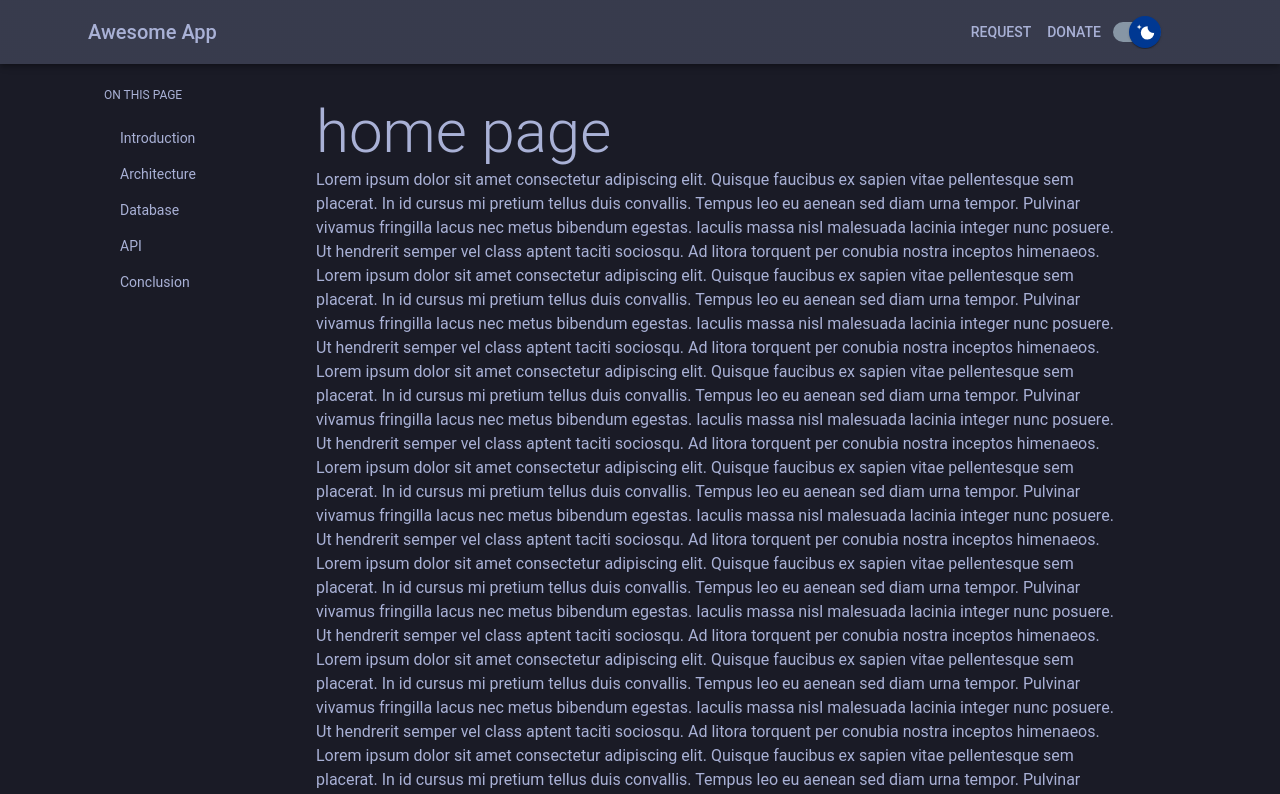
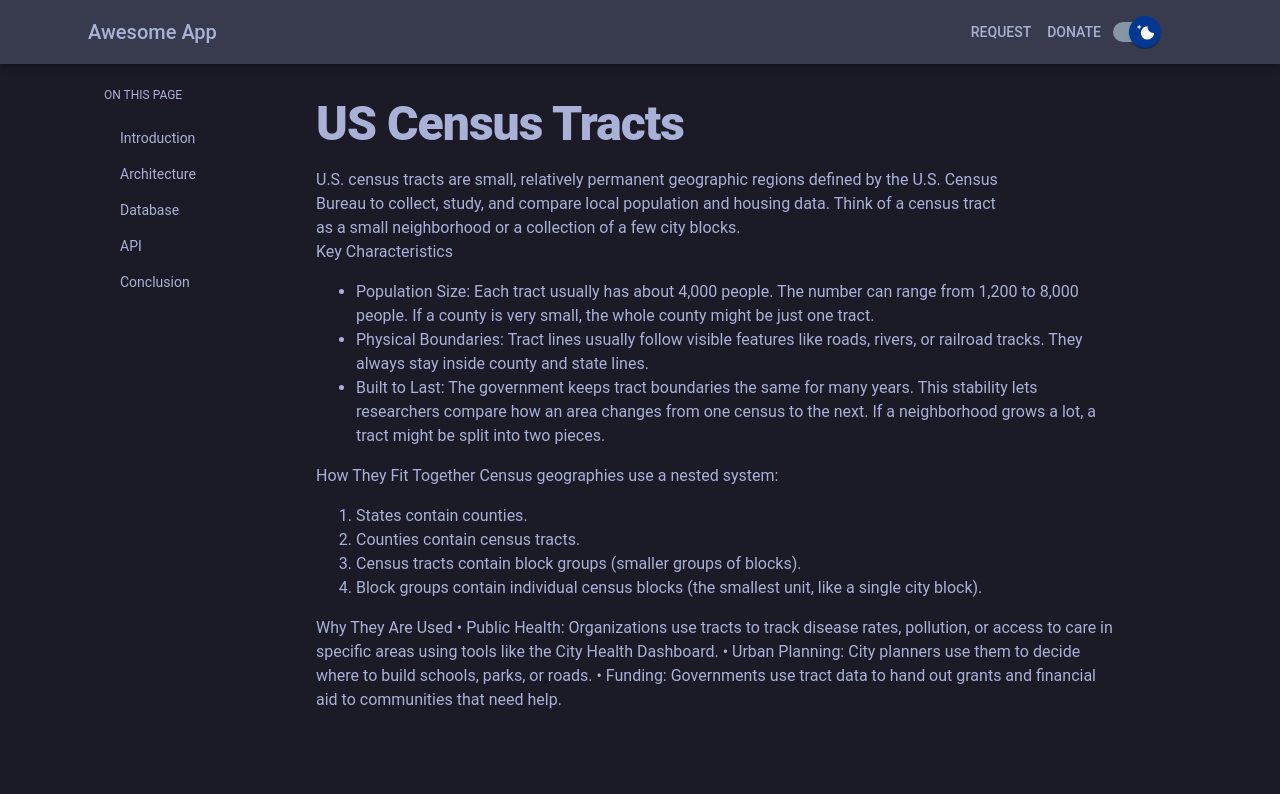
Before and after one commit to Vin-Cento/react_app_template, a React (Vite) app: page / in a window 1280 px wide. Shown: the top 794 px of the page. Built offline with nearby package versions, Linux system fonts and the light colour scheme.

Commit message:
feat: update homepage info

```diff
--- a/src/pages/HomePage.tsx
+++ b/src/pages/HomePage.tsx
@@ -4,23 +4,68 @@ export default function HomePage() {
   return (
     <>
       <Box>
-        <Typography variant="h2" >home page</Typography>
+
+        <Typography
+          variant="h3"
+          component="h1"
+          sx={{
+            fontWeight: 800,
+            letterSpacing: "-0.02em",
+            mb: 2,
+          }}
+        >
+          US Census Tracts
+        </Typography>
+
+        <Typography
+          variant="body1"
+          color="text.secondary"
+          sx={{ maxWidth: 700 }}
+        >
+          U.S. census tracts are small, relatively permanent geographic regions defined by the U.S. Census Bureau to collect, study, and compare local population and housing data.
+          Think of a census tract as a small neighborhood or a collection of a few city blocks.
+        </Typography>
+
+        <Typography variant="body1">
+          Key Characteristics
+        </Typography>
+
+        <Box component='ul'>
+          <Typography component="li">
+            Population Size: Each tract usually has about 4,000 people. The number can range from 1,200 to 8,000 people. If a county is very small, the whole county might be just one tract.
+          </Typography>
+          <Typography component="li">
+            Physical Boundaries: Tract lines usually follow visible features like roads, rivers, or railroad tracks. They always stay inside county and state lines.
+          </Typography>
+          <Typography component="li">Built to Last: The government keeps tract boundaries the same for many years. This stability lets researchers compare how an area changes from one census to the next. If a neighborhood grows a lot, a tract might be split into two pieces.
+          </Typography>
+        </Box>
+
         <Typography>
-          Lorem ipsum dolor sit amet consectetur adipiscing elit. Quisque faucibus ex sapien vitae pellentesque sem placerat. In id cursus mi pretium tellus duis convallis. Tempus leo eu aenean sed diam urna tempor. Pulvinar vivamus fringilla lacus nec metus bibendum egestas. Iaculis massa nisl malesuada lacinia integer nunc posuere. Ut hendrerit semper vel class aptent taciti sociosqu. Ad litora torquent per conubia nostra inceptos himenaeos.
-          Lorem ipsum dolor sit amet consectetur adipiscing elit. Quisque faucibus ex sapien vitae pellentesque sem placerat. In id cursus mi pretium tellus duis convallis. Tempus leo eu aenean sed diam urna tempor. Pulvinar vivamus fringilla lacus nec metus bibendum egestas. Iaculis massa nisl malesuada lacinia integer nunc posuere. Ut hendrerit semper vel class aptent taciti sociosqu. Ad litora torquent per conubia nostra inceptos himenaeos.
-          Lorem ipsum dolor sit amet consectetur adipiscing elit. Quisque faucibus ex sapien vitae pellentesque sem placerat. In id cursus mi pretium tellus duis convallis. Tempus leo eu aenean sed diam urna tempor. Pulvinar vivamus fringilla lacus nec metus bibendum egestas. Iaculis massa nisl malesuada lacinia integer nunc posuere. Ut hendrerit semper vel class aptent taciti sociosqu. Ad litora torquent per conubia nostra inceptos himenaeos.
-          Lorem ipsum dolor sit amet consectetur adipiscing elit. Quisque faucibus ex sapien vitae pellentesque sem placerat. In id cursus mi pretium tellus duis convallis. Tempus leo eu aenean sed diam urna tempor. Pulvinar vivamus fringilla lacus nec metus bibendum egestas. Iaculis massa nisl malesuada lacinia integer nunc posuere. Ut hendrerit semper vel class aptent taciti sociosqu. Ad litora torquent per conubia nostra inceptos himenaeos.
-          Lorem ipsum dolor sit amet consectetur adipiscing elit. Quisque faucibus ex sapien vitae pellentesque sem placerat. In id cursus mi pretium tellus duis convallis. Tempus leo eu aenean sed diam urna tempor. Pulvinar vivamus fringilla lacus nec metus bibendum egestas. Iaculis massa nisl malesuada lacinia integer nunc posuere. Ut hendrerit semper vel class aptent taciti sociosqu. Ad litora torquent per conubia nostra inceptos himenaeos.
-          Lorem ipsum dolor sit amet consectetur adipiscing elit. Quisque faucibus ex sapien vitae pellentesque sem placerat. In id cursus mi pretium tellus duis convallis. Tempus leo eu aenean sed diam urna tempor. Pulvinar vivamus fringilla lacus nec metus bibendum egestas. Iaculis massa nisl malesuada lacinia integer nunc posuere. Ut hendrerit semper vel class aptent taciti sociosqu. Ad litora torquent per conubia nostra inceptos himenaeos.
-          Lorem ipsum dolor sit amet consectetur adipiscing elit. Quisque faucibus ex sapien vitae pellentesque sem placerat. In id cursus mi pretium tellus duis convallis. Tempus leo eu aenean sed diam urna tempor. Pulvinar vivamus fringilla lacus nec metus bibendum egestas. Iaculis massa nisl malesuada lacinia integer nunc posuere. Ut hendrerit semper vel class aptent taciti sociosqu. Ad litora torquent per conubia nostra inceptos himenaeos.
-          Lorem ipsum dolor sit amet consectetur adipiscing elit. Quisque faucibus ex sapien vitae pellentesque sem placerat. In id cursus mi pretium tellus duis convallis. Tempus leo eu aenean sed diam urna tempor. Pulvinar vivamus fringilla lacus nec metus bibendum egestas. Iaculis massa nisl malesuada lacinia integer nunc posuere. Ut hendrerit semper vel class aptent taciti sociosqu. Ad litora torquent per conubia nostra inceptos himenaeos.
-          Lorem ipsum dolor sit amet consectetur adipiscing elit. Quisque faucibus ex sapien vitae pellentesque sem placerat. In id cursus mi pretium tellus duis convallis. Tempus leo eu aenean sed diam urna tempor. Pulvinar vivamus fringilla lacus nec metus bibendum egestas. Iaculis massa nisl malesuada lacinia integer nunc posuere. Ut hendrerit semper vel class aptent taciti sociosqu. Ad litora torquent per conubia nostra inceptos himenaeos.
-          Lorem ipsum dolor sit amet consectetur adipiscing elit. Quisque faucibus ex sapien vitae pellentesque sem placerat. In id cursus mi pretium tellus duis convallis. Tempus leo eu aenean sed diam urna tempor. Pulvinar vivamus fringilla lacus nec metus bibendum egestas. Iaculis massa nisl malesuada lacinia integer nunc posuere. Ut hendrerit semper vel class aptent taciti sociosqu. Ad litora torquent per conubia nostra inceptos himenaeos.
-          Lorem ipsum dolor sit amet consectetur adipiscing elit. Quisque faucibus ex sapien vitae pellentesque sem placerat. In id cursus mi pretium tellus duis convallis. Tempus leo eu aenean sed diam urna tempor. Pulvinar vivamus fringilla lacus nec metus bibendum egestas. Iaculis massa nisl malesuada lacinia integer nunc posuere. Ut hendrerit semper vel class aptent taciti sociosqu. Ad litora torquent per conubia nostra inceptos himenaeos.
-          Lorem ipsum dolor sit amet consectetur adipiscing elit. Quisque faucibus ex sapien vitae pellentesque sem placerat. In id cursus mi pretium tellus duis convallis. Tempus leo eu aenean sed diam urna tempor. Pulvinar vivamus fringilla lacus nec metus bibendum egestas. Iaculis massa nisl malesuada lacinia integer nunc posuere. Ut hendrerit semper vel class aptent taciti sociosqu. Ad litora torquent per conubia nostra inceptos himenaeos.
-          Lorem ipsum dolor sit amet consectetur adipiscing elit. Quisque faucibus ex sapien vitae pellentesque sem placerat. In id cursus mi pretium tellus duis convallis. Tempus leo eu aenean sed diam urna tempor. Pulvinar vivamus fringilla lacus nec metus bibendum egestas. Iaculis massa nisl malesuada lacinia integer nunc posuere. Ut hendrerit semper vel class aptent taciti sociosqu. Ad litora torquent per conubia nostra inceptos himenaeos.
-          Lorem ipsum dolor sit amet consectetur adipiscing elit. Quisque faucibus ex sapien vitae pellentesque sem placerat. In id cursus mi pretium tellus duis convallis. Tempus leo eu aenean sed diam urna tempor. Pulvinar vivamus fringilla lacus nec metus bibendum egestas. Iaculis massa nisl malesuada lacinia integer nunc posuere. Ut hendrerit semper vel class aptent taciti sociosqu. Ad litora torquent per conubia nostra inceptos himenaeos.
-          Lorem ipsum dolor sit amet consectetur adipiscing elit. Quisque faucibus ex sapien vitae pellentesque sem placerat. In id cursus mi pretium tellus duis convallis. Tempus leo eu aenean sed diam urna tempor. Pulvinar vivamus fringilla lacus nec metus bibendum egestas. Iaculis massa nisl malesuada lacinia integer nunc posuere. Ut hendrerit semper vel class aptent taciti sociosqu. Ad litora torquent per conubia nostra inceptos himenaeos.
+          How They Fit Together
+
+          Census geographies use a nested system:
+
+          <Box component='ol'>
+            <Typography component="li">
+              States contain counties.
+            </Typography>
+            <Typography component="li">
+              Counties contain census tracts.
+            </Typography>
+            <Typography component="li">
+              Census tracts contain block groups (smaller groups of blocks).
+            </Typography>
+            <Typography component="li">
+              Block groups contain individual census blocks (the smallest unit, like a single city block).
+            </Typography>
+          </Box>
+
+          Why They Are Used
+
+          • Public Health: Organizations use tracts to track disease rates, pollution, or access to care in specific areas using tools like the City Health Dashboard.
+          • Urban Planning: City planners use them to decide where to build schools, parks, or roads.
+          • Funding: Governments use tract data to hand out grants and financial aid to communities that need help.
         </Typography>
       </Box>
     </>
```
